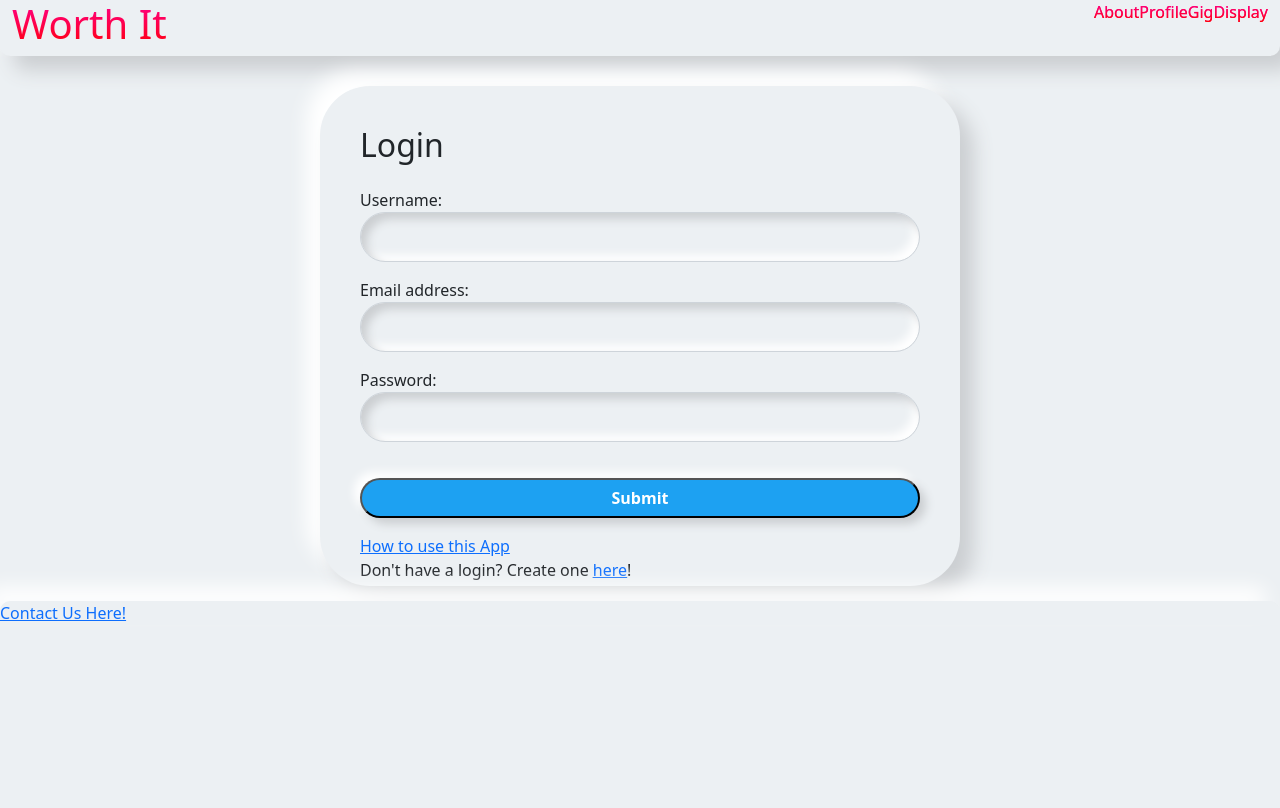
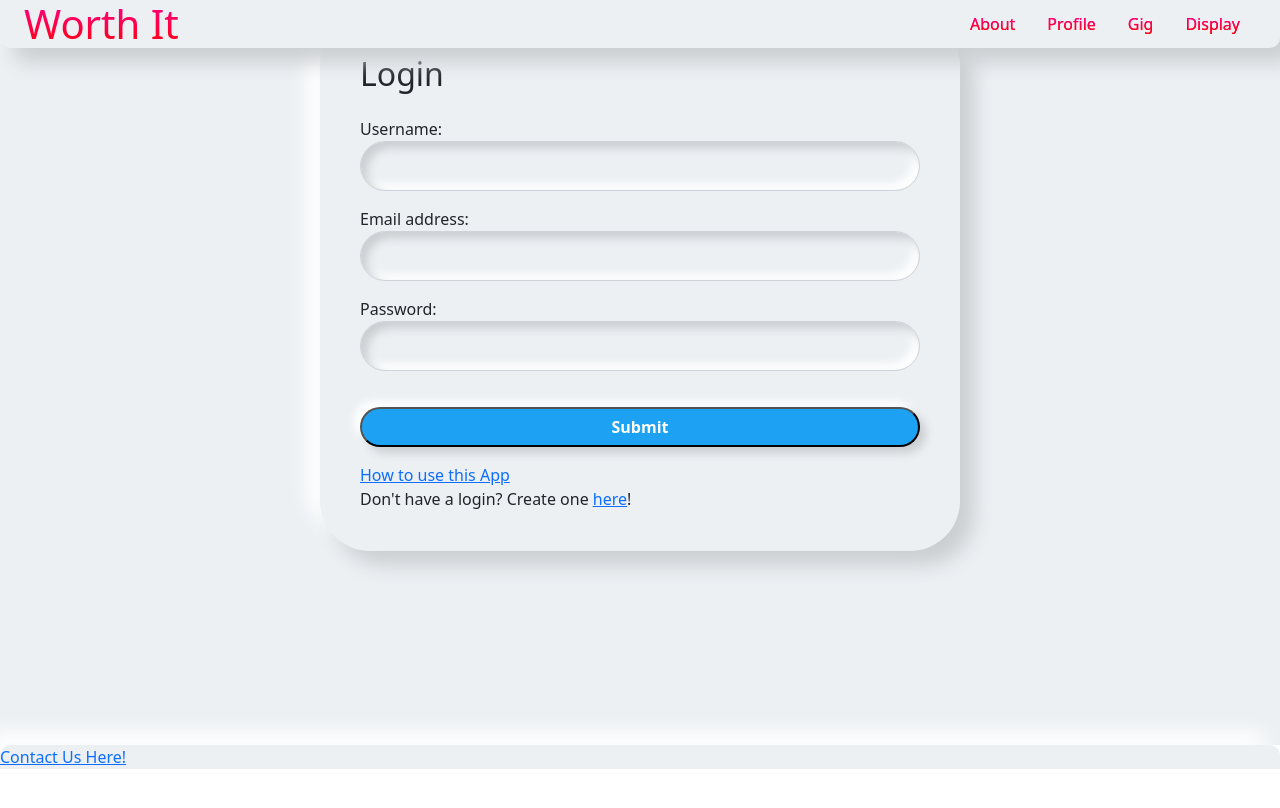
Before and after one commit to Hone12345678/worthIt, a React (Create React App) app in the folder client/: page / in a window 1280 px wide. Shown: the top 808 px of the page. Built offline with nearby package versions, Linux system fonts and the light colour scheme.

Commit message:
fix gig page styling and move footer to bottom

```diff
--- a/client/public/index.html
+++ b/client/public/index.html
@@ -32,7 +32,7 @@
     />
     <title>WorthIt</title>
   </head>
-  <body class="hfull">
+  <body>
     <noscript>You need to enable JavaScript to run this app.</noscript>
     <div id="root"></div>
     <!--
--- a/client/src/App.css
+++ b/client/src/App.css
@@ -11,34 +11,40 @@
   --button-input-blur: 10px;
 }
 
-body {
-  height: 1vh;
+* {
+  margin:0;
+  padding:0;
 }
 
-.App {
-  text-align: center;
+html {
+  height: 100%;
 }
 
-.App-logo {
-  height: 40vmin;
-  pointer-events: none;
+body {
+  max-height: 100%;
+  height: 100%
 }
 
-@media (prefers-reduced-motion: no-preference) {
-  .App-logo {
-    animation: App-logo-spin infinite 20s linear;
-  }
+#root {
+  height:calc(100vh - 70px)
 }
 
-.App-header {
-  background-color: #282c34;
-  min-height: 100vh;
-  display: flex;
-  flex-direction: column;
-  align-items: center;
-  justify-content: center;
-  font-size: calc(10px + 2vmin);
-  color: white;
+body, #root {
+  margin:0;
+  padding:0;
+  top: 0;
+}
+
+.neu-header {
+  position: fixed;
+  top: 0;
+  z-index: 50;
+  box-sizing: border-box;
+  background: var(--background);
+  border-bottom-left-radius: 10px;
+  border-bottom-right-radius: 10px;
+  box-shadow: 14px 14px var(--blur) var(--bottom-shadow),
+    -14px -14px var(--blur) var(--top-shadow);
 }
 
 header nav h1 a,
@@ -57,8 +63,8 @@ header nav ul li a {
 
 .neu {
   position: relative;
-  width: 350px;
-  height: 500px;
+  width: auto;
+  height: auto;
   border-radius: 50px;
   padding: 40px;
   margin: 15px;
@@ -105,25 +111,12 @@ input::placeholder {
   box-shadow: inset 6px 6px 6px var(--bottom-shadow), inset -6px -6px 6px var(--top-shadow);
 } */
 
-.neu-header {
-  position: relative;
-  box-sizing: border-box;
-  background: var(--background);
-  border-bottom-left-radius: 10px;
-  border-bottom-right-radius: 10px;
-  box-shadow: 14px 14px var(--blur) var(--bottom-shadow),
-    -14px -14px var(--blur) var(--top-shadow);
-  margin-bottom: 30px;
-}
 
 .neu-footer {
-  box-sizing: border-box;
   background: var(--background);
   border-top-left-radius: 10px;
   border-top-right-radius: 10px;
   box-shadow: -14px -14px var(--blur) var(--top-shadow);
-  position: relative;
-  bottom: 0;
   width: 100%;
 }
 
--- a/client/src/App.js
+++ b/client/src/App.js
@@ -10,6 +10,8 @@ import About from './components/About'
 import Gig from './components/Gig';
 
 function App() {
+
+
 
   // const [pageRender, setPageRender] = useState('login');
   // console.log(pageRender);
@@ -48,7 +50,7 @@ function App() {
         currentComponent={currentComponent}
       ></Header>
 
-      <div className='justify-content-center'>
+      <div className='justify-content-center h-100'>
         {/* <RenderComponent/> */}
         {currentComponent === "login" && <Login setCurrentComponent={setCurrentComponent}
         currentComponent={currentComponent}/>}
--- a/client/src/components/Header/index.js
+++ b/client/src/components/Header/index.js
@@ -8,9 +8,9 @@ function Header(props) {
 
 
   return (
-    <header className="neu-header container mw-100">
-      <nav className="d-flex flex-row">
-          <h1 className="col">
+    <header className="neu-header container mw-100 px-4">
+      <nav className="d-flex flex-row gx-5 align-items-center m-0">
+          <h1 className="col m-0">
             <a
               data-testid="link"
               href="/worthIt"
@@ -18,8 +18,8 @@ function Header(props) {
               Worth It
             </a>
           </h1>
-        <ul className="d-flex flex-row">
-          <li className="">
+        <ul className="d-flex flex-row align-items-center m-0">
+          <li className="px-3">
             <a
               data-testid="about"
               href="#about"
@@ -29,7 +29,7 @@ function Header(props) {
               About
             </a>
           </li>
-          <li className="">
+          <li className="px-3">
             <a
               data-testid="profile"
               href="#profile"
@@ -39,7 +39,7 @@ function Header(props) {
               Profile
             </a>
           </li>
-          <li className="">
+          <li className="px-3">
             <a
               data-testid="gig"
               href="#gig"
@@ -49,7 +49,7 @@ function Header(props) {
               Gig
             </a>
           </li>
-          <li className="">
+          <li className="px-3">
             <a
               data-testid="display"
               href="#display"
--- a/client/src/components/Login/index.js
+++ b/client/src/components/Login/index.js
@@ -26,7 +26,7 @@ function Login(props) {
   // };
 
   return (
-    <Form className="col-6 mx-auto neu d-grid gap-3 pb" id="login-form" onSubmit={handleSubmit}>
+    <Form className="col-6 mx-auto neu d-grid gap-3 pb align-middle mh-100 my-" id="login-form" onSubmit={handleSubmit}>
         <h2>Login</h2>
         <Form.Group className="">
           <Form.Label bsPrefix="neu-label" htmlFor="username">Username:</Form.Label>
```
Also changed, not shown: 1 other file (tests, documents, lock files or other folders).
